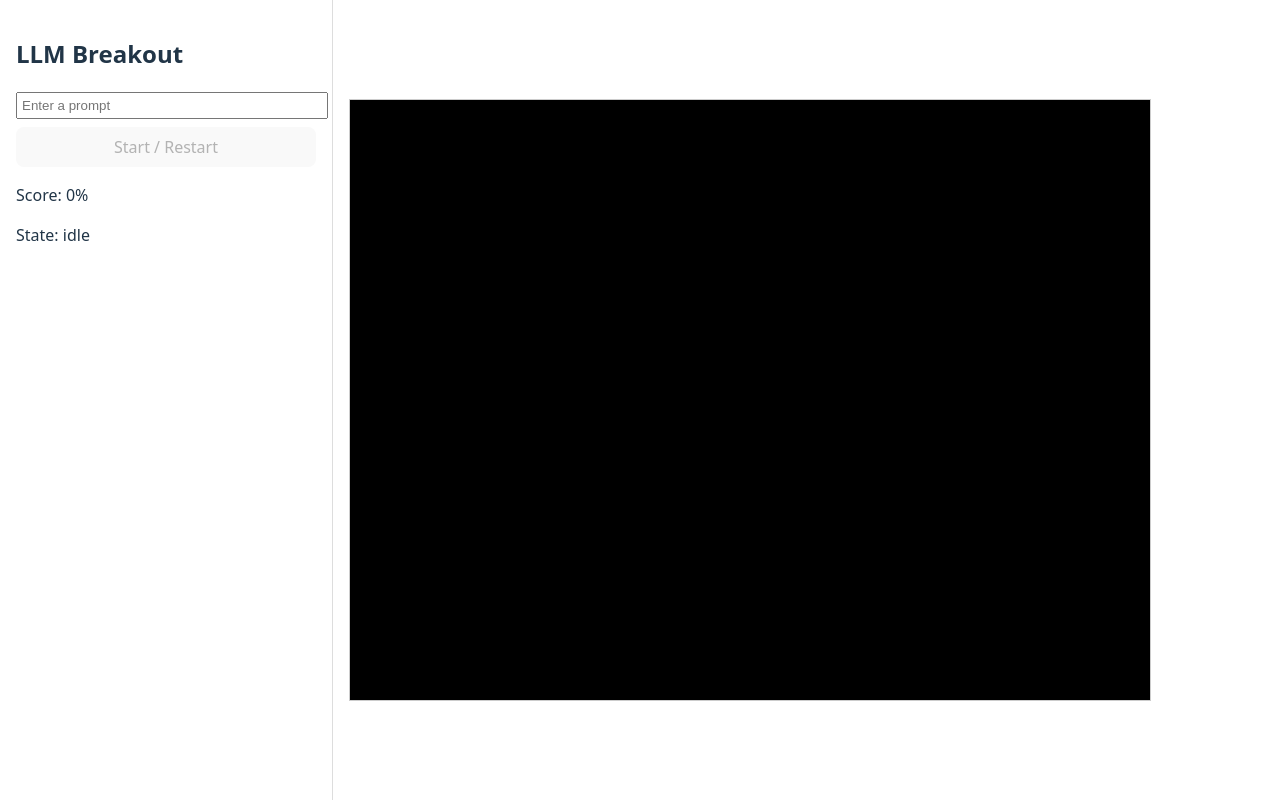
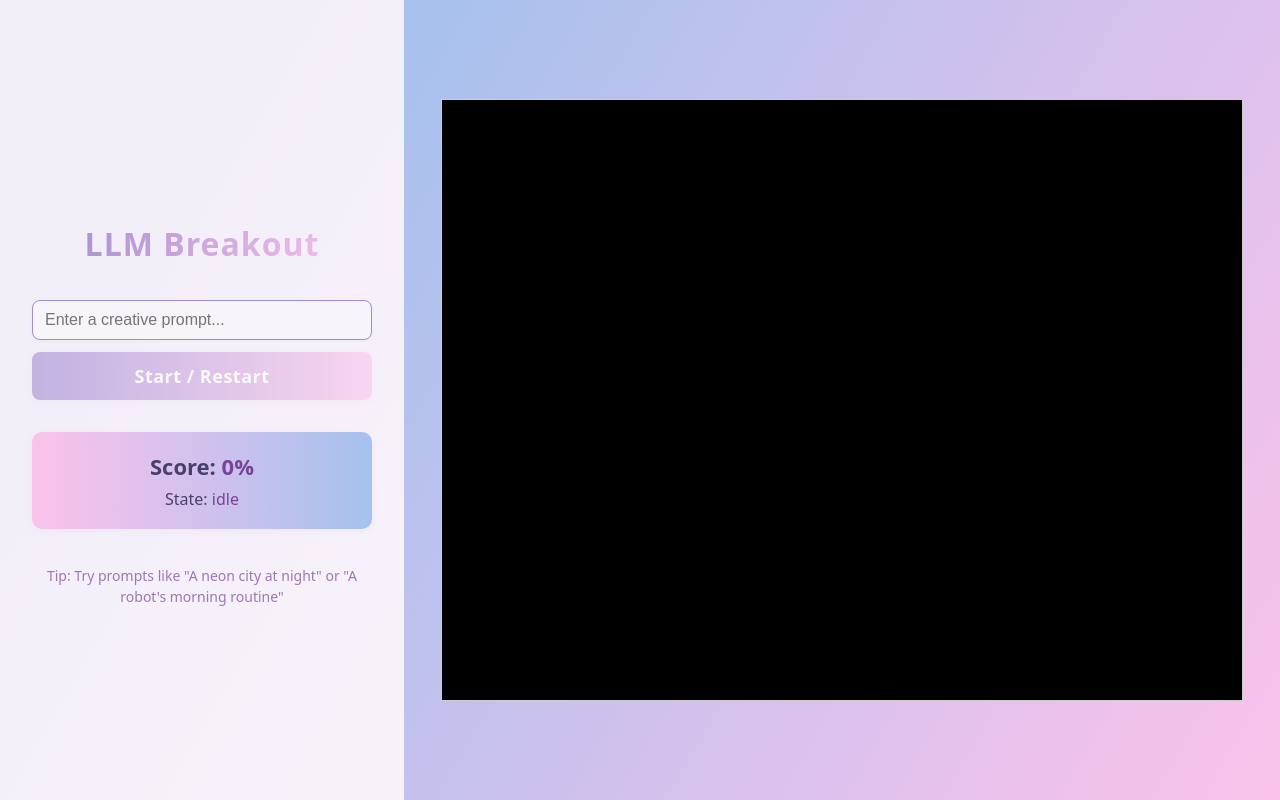
Before and after one commit to akshaykripalani/supahack-lw15, a React (Vite) app in the folder frontend/: page / in a window 1280 px wide. Built offline with nearby package versions, Linux system fonts and the light colour scheme; no server answers.

Commit message:
Improve layout

```diff
--- a/frontend/src/App.tsx
+++ b/frontend/src/App.tsx
@@ -1,3 +1,4 @@
+
 import { useState } from 'react';
 import { GameCanvas } from './components/GameCanvas';
 import { useGameStore } from './store/game';
@@ -9,29 +10,115 @@ function App() {
   const score = useGameStore((s) => s.score);
 
   return (
-    <div style={{ display: 'flex', height: '100vh', gap: 16 }}>
-      <aside style={{ width: 300, padding: 16, borderRight: '1px solid #ddd' }}>
-        <h2>LLM Breakout</h2>
+    <div
+      style={{
+        minHeight: '100vh',
+        width: '100vw',
+        display: 'flex',
+        alignItems: 'stretch',
+        background: 'linear-gradient(120deg, #a18cd1 0%, #fbc2eb 100%)',
+      }}
+    >
+      <aside
+        style={{
+          width: 340,
+          padding: 32,
+          borderRight: 'none',
+          background: 'rgba(255,255,255,0.85)',
+          boxShadow: '2px 0 16px 0 rgba(161,140,209,0.10)',
+          display: 'flex',
+          flexDirection: 'column',
+          justifyContent: 'center',
+          gap: 24,
+        }}
+      >
+        <h2
+          style={{
+            textAlign: 'center',
+            fontWeight: 800,
+            fontSize: 32,
+            letterSpacing: 1,
+            background: 'linear-gradient(90deg, #a18cd1, #fbc2eb)',
+            WebkitBackgroundClip: 'text',
+            WebkitTextFillColor: 'transparent',
+            marginBottom: 8,
+          }}
+        >
+          LLM Breakout
+        </h2>
+        <div style={{ display: 'flex', flexDirection: 'column', gap: 12 }}>
           <input
-          style={{ width: '100%', marginBottom: 8, padding: 4 }}
-          placeholder="Enter a prompt"
+            style={{
+              marginBottom: 0,
+              padding: '10px 12px',
+              borderRadius: 8,
+              border: '1.5px solid #a18cd1',
+              fontSize: 16,
+              outline: 'none',
+              color: '#4a3f6b',
+              background: '#f7f5fa',
+              transition: 'border 0.2s',
+              boxShadow: '0 1px 4px 0 rgba(161,140,209,0.07)',
+            }}
+            placeholder="Enter a creative prompt..."
             value={promptInput}
             onChange={(e) => setPromptInput(e.target.value)}
           />
           <button
-          style={{ width: '100%', padding: 8 }}
+            style={{
+              width: '100%',
+              padding: '12px 0',
+              borderRadius: 8,
+              border: 'none',
+              background: 'linear-gradient(90deg, #a18cd1, #fbc2eb)',
+              color: '#fff',
+              fontWeight: 700,
+              fontSize: 18,
+              letterSpacing: 0.5,
+              cursor: !promptInput || gameState === 'loading' ? 'not-allowed' : 'pointer',
+              opacity: !promptInput || gameState === 'loading' ? 0.6 : 1,
+              boxShadow: '0 2px 8px 0 rgba(161,140,209,0.10)',
+              transition: 'opacity 0.2s',
+            }}
             onClick={() => startGame(promptInput)}
             disabled={!promptInput || gameState === 'loading'}
           >
             {gameState === 'loading' ? 'Loading…' : 'Start / Restart'}
           </button>
-
-        <div style={{ marginTop: 16 }}>
-          <p>Score: {score}%</p>
-          <p>State: {gameState}</p>
+        </div>
+        <div
+          style={{
+            marginTop: 8,
+            background: 'linear-gradient(90deg, #fbc2eb 0%, #a6c1ee 100%)',
+            borderRadius: 10,
+            padding: '18px 16px',
+            boxShadow: '0 2px 8px 0 rgba(161,140,209,0.08)',
+            color: '#4a3f6b',
+            fontWeight: 500,
+            fontSize: 18,
+            textAlign: 'center',
+          }}
+        >
+          <div style={{ fontSize: 22, fontWeight: 700, marginBottom: 4 }}>
+            Score: <span style={{ color: '#7b4397' }}>{score}%</span>
+          </div>
+          <div style={{ fontSize: 16, marginTop: 2 }}>
+            State: <span style={{ color: gameState === 'playing' ? '#43cea2' : gameState === 'loading' ? '#f7971e' : '#7b4397' }}>{gameState}</span>
+          </div>
+        </div>
+        <div style={{ marginTop: 12, textAlign: 'center', color: '#7b4397', fontSize: 14, opacity: 0.7 }}>
+          <span>Tip: Try prompts like "A neon city at night" or "A robot's morning routine"</span>
         </div>
       </aside>
-      <main style={{ flex: 1, display: 'flex', justifyContent: 'center', alignItems: 'center' }}>
+      <main
+        style={{
+          flex: 1,
+          display: 'flex',
+          justifyContent: 'center',
+          alignItems: 'center',
+          background: 'linear-gradient(120deg, #a6c1ee 0%, #fbc2eb 100%)',
+        }}
+      >
         <GameCanvas />
       </main>
     </div>
```
Also changed, not shown: frontend/package.json (+5 -5 lines). Lines whose indentation alone changed are shown as unchanged.
